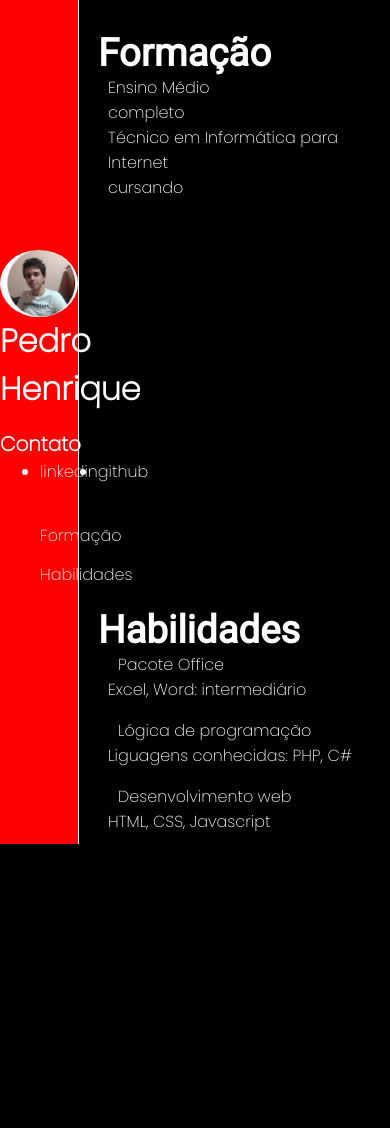
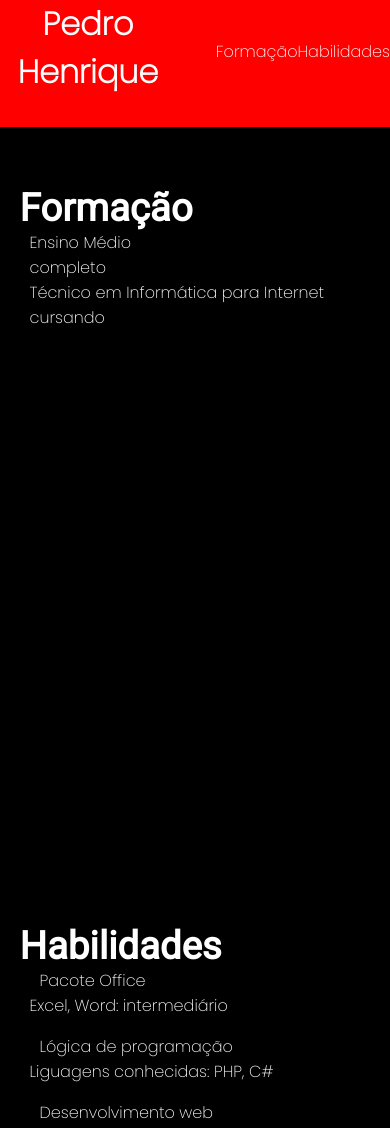
Before and after one commit to Pedro-hq/projeto-curriculo, a plain HTML site: page curriculo/index.html in a window 390 px wide. Shown: the top 1128 px of the page. Drawn offline with Linux system fonts and the light colour scheme.

Commit message:
Add files via upload

```diff
--- a/curriculo/index.html
+++ b/curriculo/index.html
@@ -5,17 +5,17 @@
     <meta http-equiv="X-UA-Compatible" content="IE=edge">
     <meta name="viewport" content="width=device-width, initial-scale=1.0">
     <link rel="stylesheet" href="style.css">
-    <title>cu</title>
+    <title>cúrriculo</title>
 </head>
 <body>
     <header>
         <img src="Capturar.PNG" alt="">
         <h1>Pedro Henrique</h1>
-        <h2>Contato</h2>
+        <!--<h2>Contato</h2>
         <ul id="redes">
             <li>linkedin</li>
             <li>github</li>
-        </ul>
+        </ul>-->
         <nav>
             <ul>
                 <li><a href="#formac">Formação</a></li>
@@ -45,11 +45,11 @@
                     <dl>Lógica de programação</dl>
                     <dd>Liguagens conhecidas: PHP, C#</dd>
                 </dt>
+                <dt>
                     <dl>Desenvolvimento web</dl>
                     <dd>HTML, CSS, Javascript</dd>
-
+                </dt>
             </dl>
         </section>
     </main>
-</body>
 </html>
--- a/curriculo/style.css
+++ b/curriculo/style.css
@@ -34,7 +34,6 @@ header #redes{
     flex-direction: row;
 }
 nav ul{
-    flex-direction: column;
     padding-top: 2rem;
 }
 nav ul li{
@@ -70,6 +69,24 @@ main h2{
     margin-bottom: 1rem;
 }
 
-@media screen {
-
+@media (max-width: 650px) {
+    header{
+        height: 15%;
+        width: 100%;
+        flex-direction: row;
+    }
+    nav ul{
+        display: flex;
+        flex-direction: row;
+    }
+    header img{
+        display: none;
+    }
+    main{
+        margin: 0% 0%;
+        padding-left: 5%;
+    }
+    #formac{
+        margin-top: 50%;
+    }
 }
```
